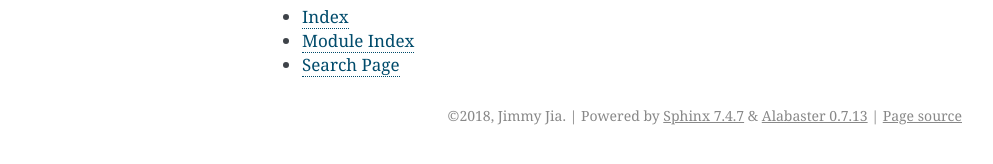
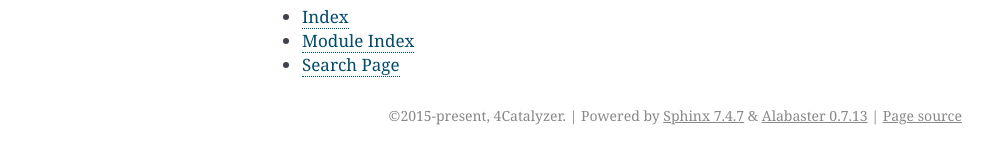
Before and after one commit to 4Catalyzer/flask-resty, a Sphinx documentation site: the page built from docs/index.rst, in a window 1280 px wide. Shown: the part 625-789 px from the top of the page, without its empty margins (148-1141 px from the left). Built offline with Sphinx 7.4.7, drawn with Linux system fonts in a browser that asks for light colours.

Commit message:
Copyright nit

```diff
--- a/docs/conf.py
+++ b/docs/conf.py
@@ -9,8 +9,8 @@ from pallets_sphinx_themes import get_version
 # -- Project information -----------------------------------------------------
 
 project = 'Flask-RESTy'
-copyright = '2018, Jimmy Jia'
-author = 'Jimmy Jia'
+copyright = '2015-present, 4Catalyzer'
+author = '4Catalyzer'
 release, version = get_version('Flask-RESTy')
 
 # -- General configuration ---------------------------------------------------
--- a/setup.py
+++ b/setup.py
@@ -28,7 +28,7 @@ setup(
     version='0.19.1',
     description="Building blocks for REST APIs for Flask",
     url='https://github.com/4Catalyzer/flask-resty',
-    author="Jimmy Jia",
+    author="4Catalyzer",
     author_email='tesrin@gmail.com',
     license='MIT',
     classifiers=(
```
